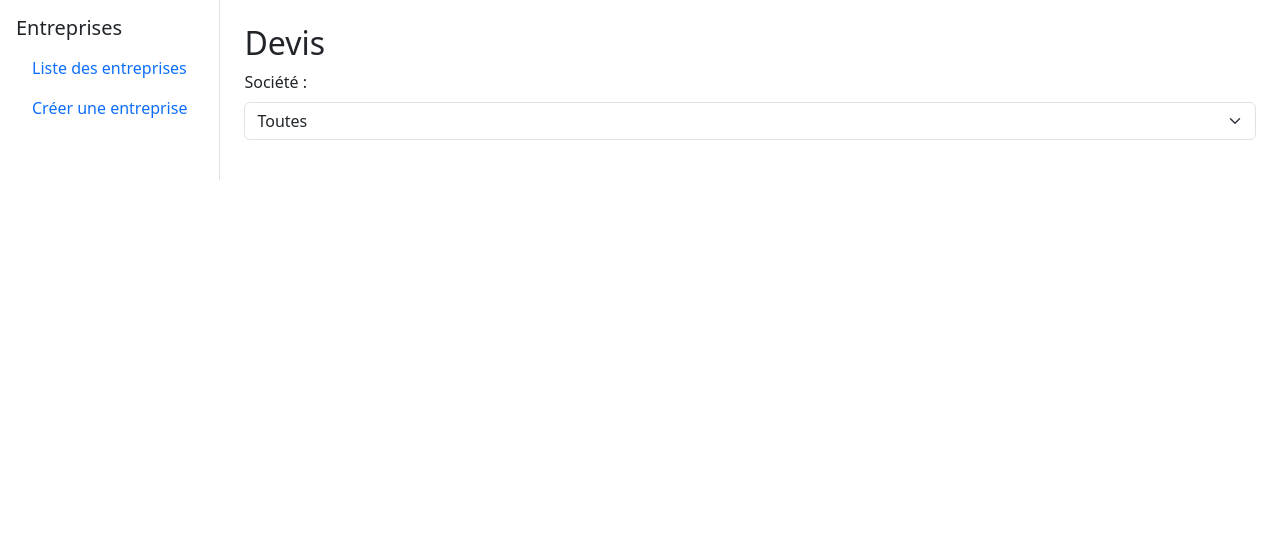
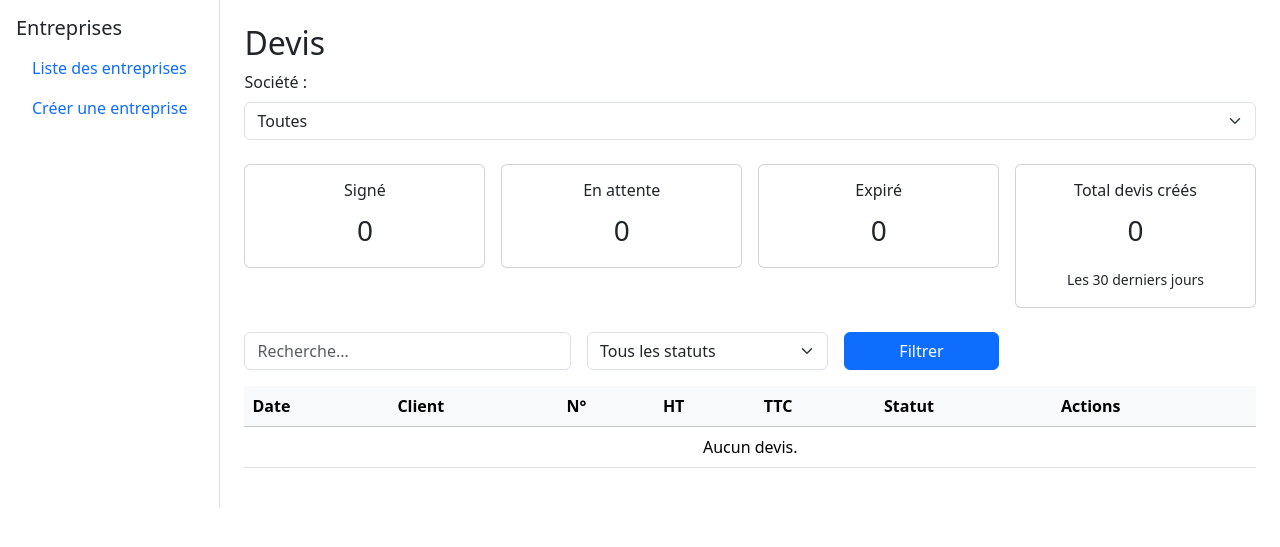
Before and after one commit to Alex97435/Pilotage-Devis, a FastAPI app: page / in a window 1280 px wide. Shown: the top 547 px of the page. Run offline with FastAPI, Linux system fonts and the light colour scheme; parts of the project's set-up code (start-up, migrations or seed data) failed here and were passed over.

Commit message:
Update index.html

```diff
--- a/templates/index.html
+++ b/templates/index.html
@@ -1,22 +1,117 @@
 {% extends "base.html" %}
 {% block title %}Devis{% endblock %}
+
 {% block content %}
 <h2>Devis</h2>
 
 <!-- Sélecteur d'entreprise -->
-<form method="get" action="/">
-  <div class="mb-3">
-    <label for="company_id" class="form-label">Société :</label>
-    <select name="company_id" id="company_id" class="form-select" onchange="this.form.submit()">
-      <option value="">Toutes</option>
-      {% for c in companies %}
-      <option value="{{ c.id }}" {% if selected_company_id == c.id %}selected{% endif %}>{{ c.name }}</option>
+<form method="get" action="/" class="mb-4">
+  <label for="company_id" class="form-label">Société :</label>
+  <select name="company_id" id="company_id" class="form-select" onchange="this.form.submit()">
+    <option value="">Toutes</option>
+    {% for c in companies %}
+    <option value="{{ c.id }}" {% if selected_company_id == c.id %}selected{% endif %}>{{ c.name }}</option>
+    {% endfor %}
+  </select>
+</form>
+
+<!-- Statistiques -->
+<div class="row g-3 mb-4">
+  <div class="col-md-3">
+    <div class="card text-center">
+      <div class="card-body">
+        <h6 class="card-title">Signé</h6>
+        <p class="card-text fs-3">{{ stats.signed }}</p>
+      </div>
+    </div>
+  </div>
+  <div class="col-md-3">
+    <div class="card text-center">
+      <div class="card-body">
+        <h6 class="card-title">En attente</h6>
+        <p class="card-text fs-3">{{ stats.pending }}</p>
+      </div>
+    </div>
+  </div>
+  <div class="col-md-3">
+    <div class="card text-center">
+      <div class="card-body">
+        <h6 class="card-title">Expiré</h6>
+        <p class="card-text fs-3">{{ stats.expired }}</p>
+      </div>
+    </div>
+  </div>
+  <div class="col-md-3">
+    <div class="card text-center">
+      <div class="card-body">
+        <h6 class="card-title">Total devis créés</h6>
+        <p class="card-text fs-3">{{ stats.recent_total }}</p>
+        <small>Les 30 derniers jours</small>
+      </div>
+    </div>
+  </div>
+</div>
+
+<!-- Filtre par statut et recherche -->
+<form method="get" action="/" class="row g-3 mb-3">
+  <input type="hidden" name="company_id" value="{{ selected_company_id or '' }}">
+  <div class="col-md-4">
+    <input type="text" name="search" value="{{ search_query }}" class="form-control" placeholder="Recherche...">
+  </div>
+  <div class="col-md-3">
+    <select name="status" class="form-select">
+      <option value="">Tous les statuts</option>
+      {% for st in statuses %}
+      <option value="{{ st }}" {% if selected_status == st %}selected{% endif %}>{{ st }}</option>
       {% endfor %}
     </select>
   </div>
+  <div class="col-md-2">
+    <button type="submit" class="btn btn-primary w-100">Filtrer</button>
+  </div>
 </form>
 
-<!-- Statistiques (identiques à avant) -->
-<!-- … puis le tableau des devis comme précédemment, en utilisant quotes, statuses, etc. -->
-
+<!-- Tableau des devis -->
+<table class="table table-hover align-middle">
+  <thead class="table-light">
+    <tr>
+      <th>Date</th>
+      <th>Client</th>
+      <th>N°</th>
+      <th>HT</th>
+      <th>TTC</th>
+      <th>Statut</th>
+      <th>Actions</th>
+    </tr>
+  </thead>
+  <tbody>
+    {% for q in quotes %}
+    <tr>
+      <td>{{ q.quote_date }}</td>
+      <td>{{ q.client_name }}</td>
+      <td>{{ q.id }}</td>
+      <td>{{ '%.2f'|format(q.amount_ht) }} €</td>
+      <td>{{ '%.2f'|format(q.amount_ttc) }} €</td>
+      <td>
+        <span class="badge
+          {% if q.status == 'Payée' %}bg-success
+          {% elif q.status == 'Refusé' %}bg-danger
+          {% elif q.status == 'Envoyé' %}bg-primary
+          {% elif q.status == 'Expiré' %}bg-warning text-dark
+          {% else %}bg-secondary{% endif %}">
+          {{ q.status }}
+        </span>
+      </td>
+      <td>
+        <a href="/quote/{{ q.id }}" class="btn btn-sm btn-outline-secondary">Voir</a>
+        {% if q.status in ['Brouillon', 'Envoyé'] %}
+        <a href="/quote/{{ q.id }}/sign" class="btn btn-sm btn-outline-primary ms-1">Signer</a>
+        {% endif %}
+      </td>
+    </tr>
+    {% else %}
+    <tr><td colspan="7" class="text-center">Aucun devis.</td></tr>
+    {% endfor %}
+  </tbody>
+</table>
 {% endblock %}
```
